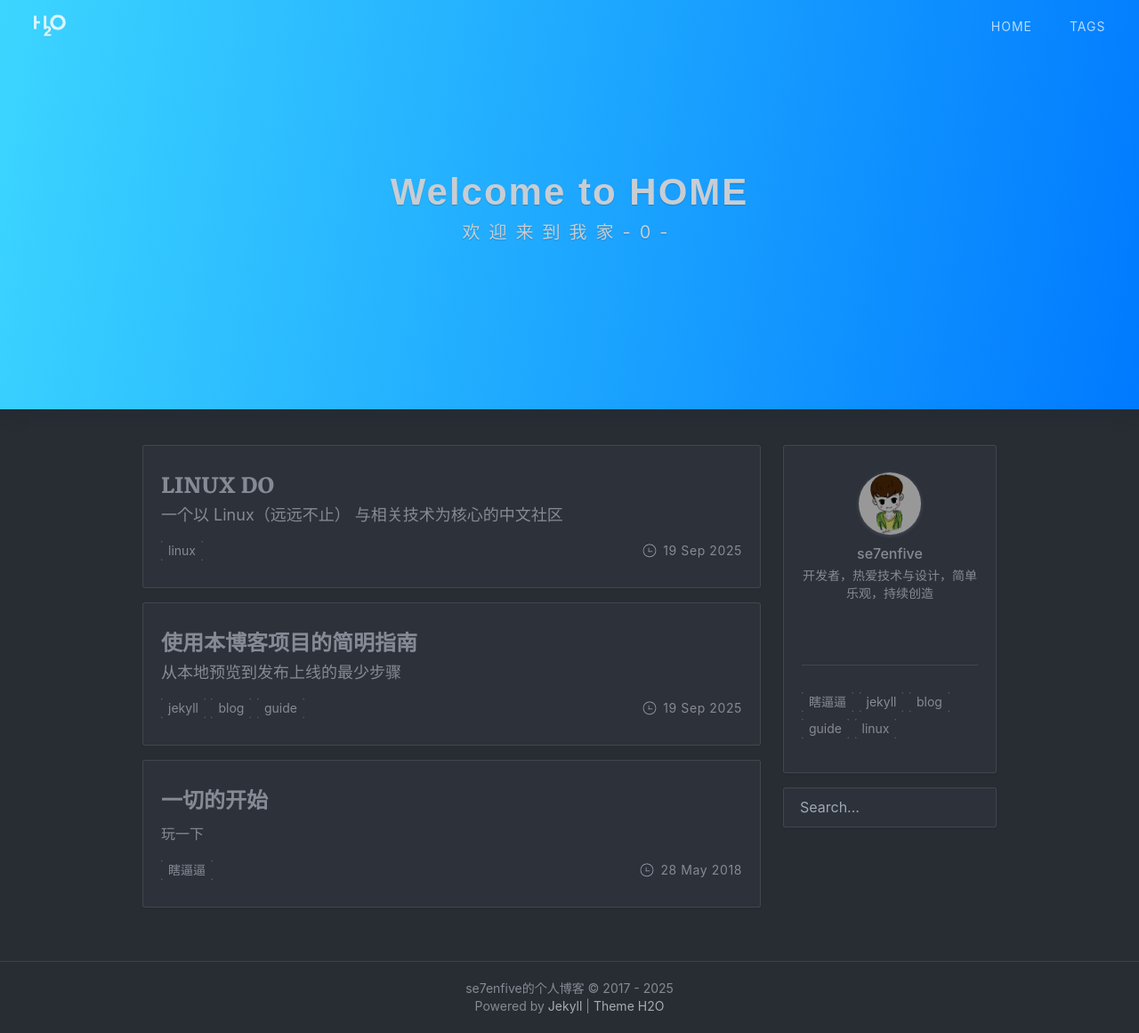
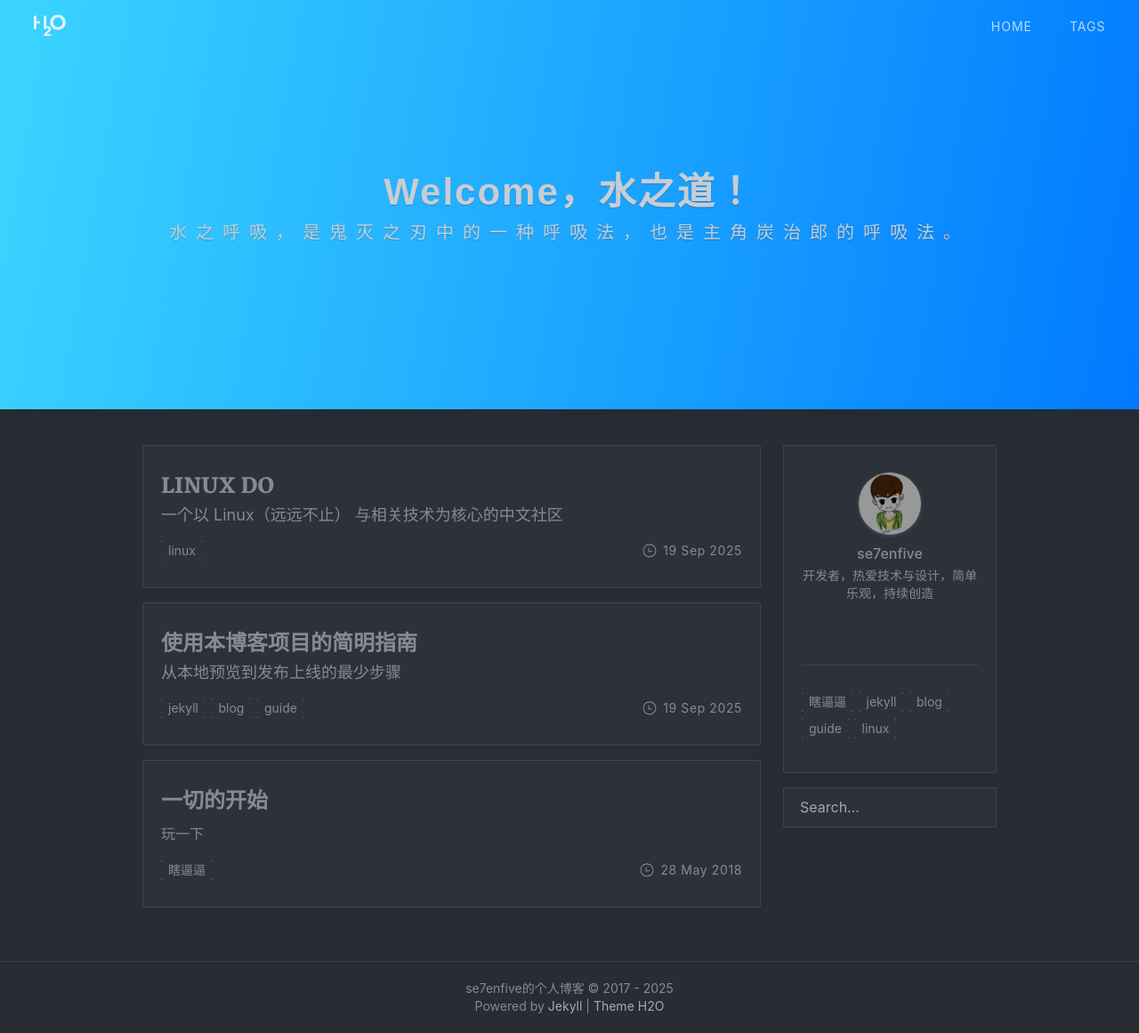
Before and after one commit to se7enfive/se7enfive.github.io, a Jekyll site: the page built from index.html, in a window 1280 px wide and 1161 px high. Shown: the whole window at 89% size. Built offline with Jekyll 4.4.1, drawn with Linux system fonts in a browser that asks for light colours; nearby versions of some CDN libraries; the list of posts is cut into pages by our own code; a style sheet for code colours, icons or effects is not loaded.

Commit message:
chore: update index.html

```diff
--- a/index.html
+++ b/index.html
@@ -1,7 +1,7 @@
 ---
 layout: default
-home-title: Welcome to HOME
-description: 欢迎来到我家-0-
+home-title: Welcome，水之道！
+description: 水之呼吸，是鬼灭之刃中的一种呼吸法，也是主角炭治郎的呼吸法。
 ---
 
 {% include header.html %}
```
